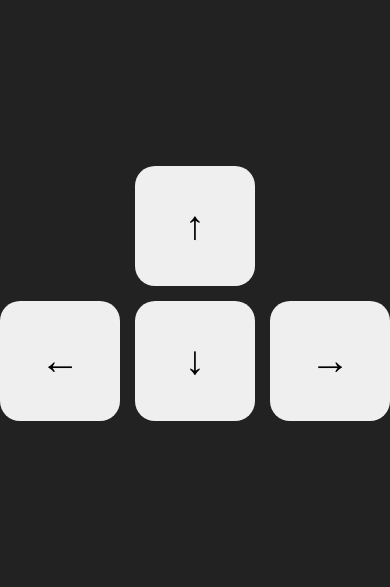
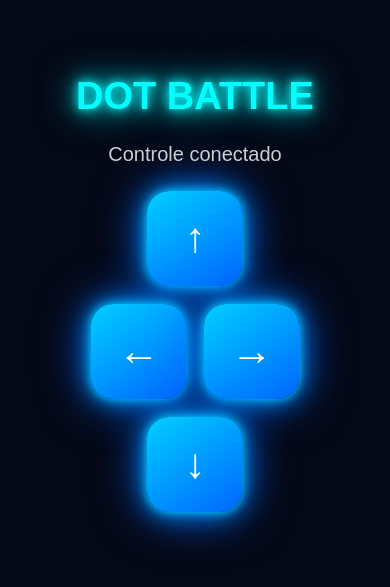
Before and after one commit to zenpedrokai-maker/dotbattle, a website: page public/controller.html in a window 390 px wide. Shown: the part 129-716 px from the top of the page. Drawn offline with nearby package versions, Linux system fonts and the light colour scheme; no server answers.

Commit message:
Atualizando controles mobile

```diff
--- a/public/controller.html
+++ b/public/controller.html
@@ -2,45 +2,137 @@
 <html lang="pt-br">
 <head>
 <meta charset="UTF-8">
-<title>Controle</title>
+<meta name="viewport" content="width=device-width, initial-scale=1.0">
+
+<title>Controle - Dot Battle</title>
 
 <style>
 
+*{
+    margin:0;
+    padding:0;
+    box-sizing:border-box;
+}
+
 body{
-    background:#222;
+    background:#050816;
+    font-family:Arial;
+    color:white;
+
     height:100vh;
-    margin:0;
+
     display:flex;
     justify-content:center;
     align-items:center;
 }
 
-.grid{
-    display:grid;
-    grid-template-columns:120px 120px 120px;
-    gap:15px;
+.container{
+    display:flex;
+    flex-direction:column;
+    align-items:center;
+    gap:25px;
 }
 
-button{
-    height:120px;
-    font-size:40px;
+h1{
+    color:cyan;
+    font-size:38px;
+
+    text-shadow:
+    0 0 10px cyan,
+    0 0 20px cyan,
+    0 0 40px cyan;
+}
+
+.status{
+    font-size:20px;
+    opacity:0.8;
+}
+
+.controls{
+    display:flex;
+    flex-direction:column;
+    align-items:center;
+    gap:18px;
+}
+
+.middle{
+    display:flex;
+    gap:18px;
+}
+
+.btn{
+
+    width:95px;
+    height:95px;
+
     border:none;
-    border-radius:20px;
+    border-radius:22px;
+
+    font-size:42px;
+    font-weight:bold;
+
+    color:white;
+
+    background:linear-gradient(
+        145deg,
+        #00cfff,
+        #0066ff
+    );
+
+    box-shadow:
+    0 0 10px #00cfff,
+    0 0 25px #0099ff,
+    0 0 50px #0066ff;
+
+    transition:0.15s;
+
+    user-select:none;
+}
+
+.btn:active{
+
+    transform:scale(0.92);
+
+    box-shadow:
+    0 0 5px #00cfff,
+    0 0 15px #0099ff;
 }
 
 </style>
 </head>
 <body>
 
-<div class="grid">
+<div class="container">
 
-    <div></div>
-    <button ontouchstart="move('up')">↑</button>
-    <div></div>
+    <h1>DOT BATTLE</h1>
 
-    <button ontouchstart="move('left')">←</button>
-    <button ontouchstart="move('down')">↓</button>
-    <button ontouchstart="move('right')">→</button>
+    <div class="status">
+        Controle conectado
+    </div>
+
+    <div class="controls">
+
+        <button class="btn" id="up">
+            ↑
+        </button>
+
+        <div class="middle">
+
+            <button class="btn" id="left">
+                ←
+            </button>
+
+            <button class="btn" id="right">
+                →
+            </button>
+
+        </div>
+
+        <button class="btn" id="down">
+            ↓
+        </button>
+
+    </div>
 
 </div>
 
@@ -52,9 +144,23 @@ const socket = io();
 
 socket.emit("joinGame");
 
-function move(dir){
+function mover(dir){
+
     socket.emit("move", dir);
+
 }
+
+document.getElementById("up")
+.addEventListener("touchstart", () => mover("up"));
+
+document.getElementById("down")
+.addEventListener("touchstart", () => mover("down"));
+
+document.getElementById("left")
+.addEventListener("touchstart", () => mover("left"));
+
+document.getElementById("right")
+.addEventListener("touchstart", () => mover("right"));
 
 </script>
 
```
